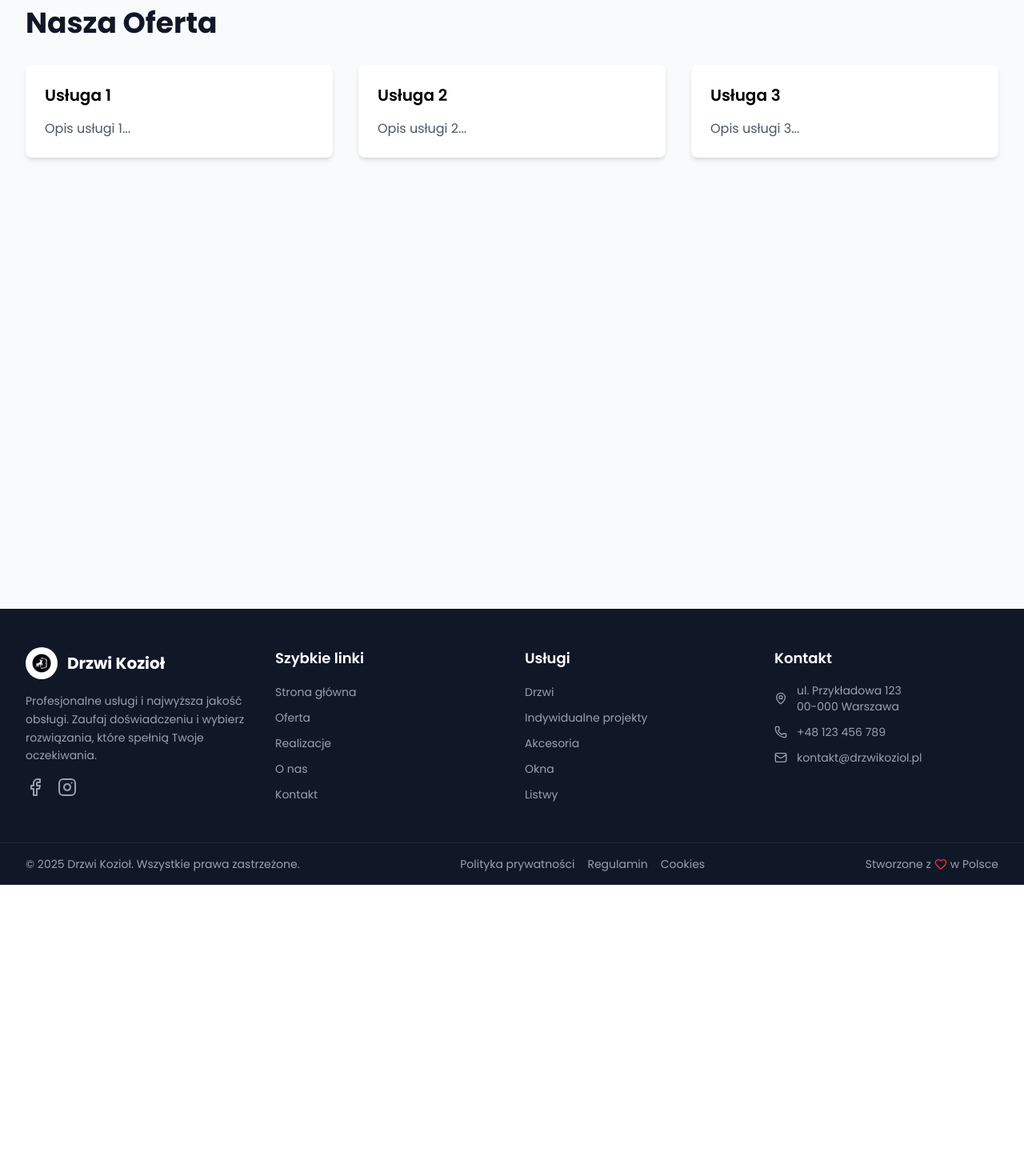
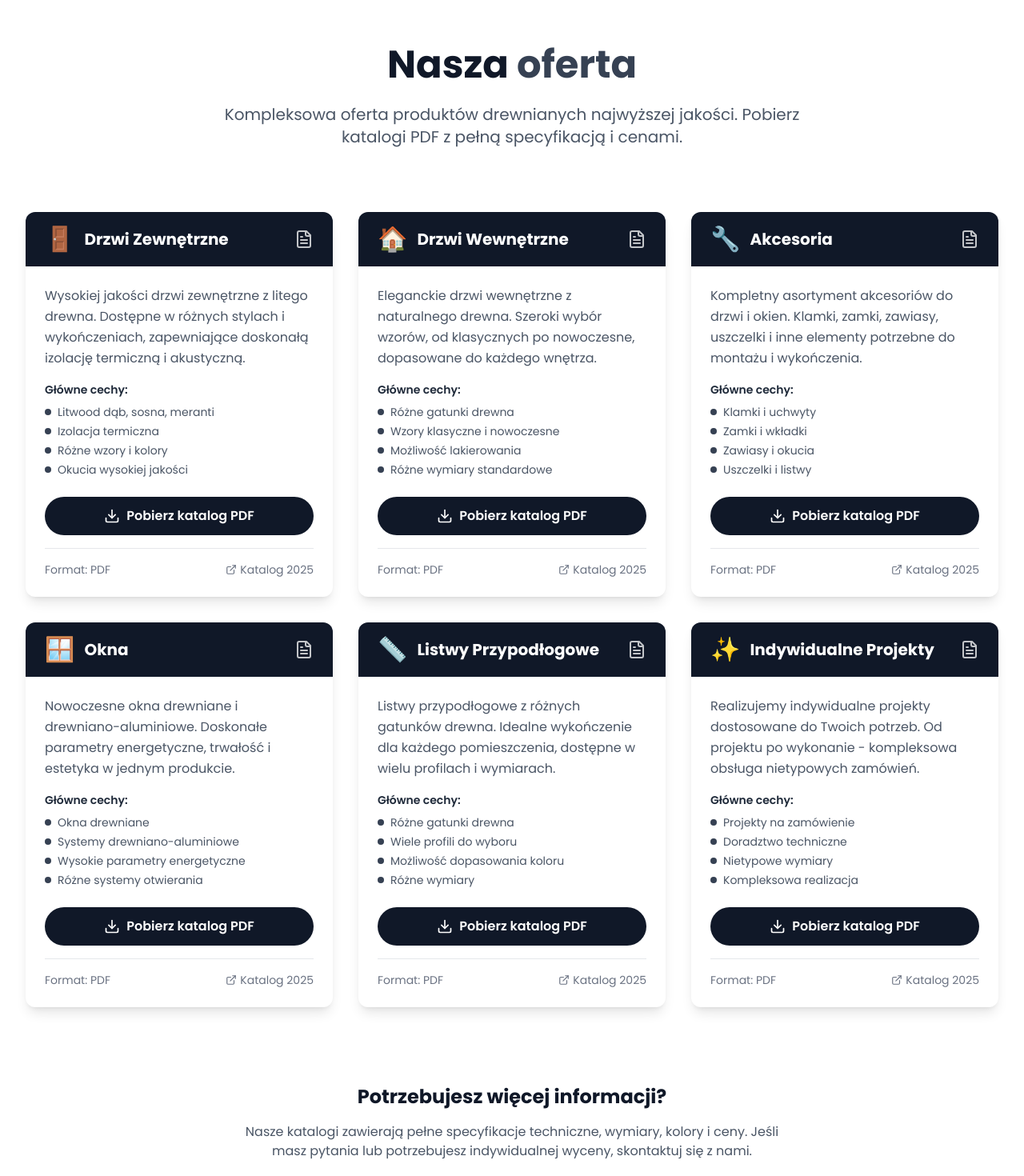
Before and after one commit to reavz7/DrzwiKoziol, a React (Vite) app in the folder DrzwiKoziol/: page /oferta in a window 1280 px wide. Shown: the part 160-1630 px from the top of the page at 80% size. Before the commit the page ends 1266 px from the top, so only its background shows below. Built offline with nearby package versions, Linux system fonts and the light colour scheme.

Commit message:
Add product catalog to Oferta page and update content on O Nas and Realizacje pages

```diff
--- a/DrzwiKoziol/pages/Oferta.jsx
+++ b/DrzwiKoziol/pages/Oferta.jsx
@@ -1,26 +1,164 @@
 import React from 'react';
+import { Download, ExternalLink, FileText } from 'lucide-react';
 
 function Oferta() {
+  const katalogi = [
+    {
+      id: 1,
+      nazwa: "Drzwi Zewnętrzne",
+      opis: "Wysokiej jakości drzwi zewnętrzne z litego drewna. Dostępne w różnych stylach i wykończeniach, zapewniające doskonałą izolację termiczną i akustyczną.",
+      ikona: "🚪",
+      pdfUrl: "/katalogi/drzwi-zewnetrzne-drewniane.pdf",
+      highlights: ["Litwood dąb, sosna, meranti", "Izolacja termiczna", "Różne wzory i kolory", "Okucia wysokiej jakości"]
+    },
+    {
+      id: 2,
+      nazwa: "Drzwi Wewnętrzne",
+      opis: "Eleganckie drzwi wewnętrzne z naturalnego drewna. Szeroki wybór wzorów, od klasycznych po nowoczesne, dopasowane do każdego wnętrza.",
+      ikona: "🏠",
+      pdfUrl: "/katalogi/drzwi-wewnetrzne-drewniane.pdf",
+      highlights: ["Różne gatunki drewna", "Wzory klasyczne i nowoczesne", "Możliwość lakierowania", "Różne wymiary standardowe"]
+    },
+    {
+      id: 3,
+      nazwa: "Akcesoria",
+      opis: "Kompletny asortyment akcesoriów do drzwi i okien. Klamki, zamki, zawiasy, uszczelki i inne elementy potrzebne do montażu i wykończenia.",
+      ikona: "🔧",
+      pdfUrl: "/katalogi/akcesoria.pdf",
+      highlights: ["Klamki i uchwyty", "Zamki i wkładki", "Zawiasy i okucia", "Uszczelki i listwy"]
+    },
+    {
+      id: 4,
+      nazwa: "Okna",
+      opis: "Nowoczesne okna drewniane i drewniano-aluminiowe. Doskonałe parametry energetyczne, trwałość i estetyka w jednym produkcie.",
+      ikona: "🪟",
+      pdfUrl: "/katalogi/okna.pdf",
+      highlights: ["Okna drewniane", "Systemy drewniano-aluminiowe", "Wysokie parametry energetyczne", "Różne systemy otwierania"]
+    },
+    {
+      id: 5,
+      nazwa: "Listwy Przypodłogowe",
+      opis: "Listwy przypodłogowe z różnych gatunków drewna. Idealne wykończenie dla każdego pomieszczenia, dostępne w wielu profilach i wymiarach.",
+      ikona: "📏",
+      pdfUrl: "/katalogi/listwy-przypodlogowe.pdf",
+      highlights: ["Różne gatunki drewna", "Wiele profili do wyboru", "Możliwość dopasowania koloru", "Różne wymiary"]
+    },
+    {
+      id: 6,
+      nazwa: "Indywidualne Projekty",
+      opis: "Realizujemy indywidualne projekty dostosowane do Twoich potrzeb. Od projektu po wykonanie - kompleksowa obsługa nietypowych zamówień.",
+      ikona: "✨",
+      pdfUrl: "/katalogi/indywidualne-projekty.pdf",
+      highlights: ["Projekty na zamówienie", "Doradztwo techniczne", "Nietypowe wymiary", "Kompleksowa realizacja"]
+    }
+  ];
+
+  const handleDownload = (pdfUrl, nazwaProduktu) => {
+    // W rzeczywistej aplikacji tutaj byłoby pobieranie PDF
+    alert(`Pobieranie katalogu: ${nazwaProduktu}\nURL: ${pdfUrl}`);
+  };
+
   return (
-    <div className="min-h-screen bg-gray-50 py-12">
+    <section className="py-24 bg-white">
       <div className="max-w-7xl mx-auto px-4 sm:px-6 lg:px-8">
-        <h1 className="text-4xl font-bold text-gray-900 mb-8">Nasza Oferta</h1>
+        {/* Nagłówek */}
+        <div className="text-center mb-20">
+          <h2 className="text-4xl md:text-5xl font-bold text-gray-900 mb-6">
+            Nasza <span className="text-gray-700">oferta</span>
+          </h2>
+          <p className="text-xl text-gray-600 max-w-3xl mx-auto">
+            Kompleksowa oferta produktów drewnianych najwyższej jakości.
+            Pobierz katalogi PDF z pełną specyfikacją i cenami.
+          </p>
+        </div>
+
+        {/* Siatka katalogów */}
         <div className="grid grid-cols-1 md:grid-cols-2 lg:grid-cols-3 gap-8">
-          <div className="bg-white p-6 rounded-lg shadow-md">
-            <h2 className="text-xl font-semibold mb-4">Usługa 1</h2>
-            <p className="text-gray-600">Opis usługi 1...</p>
+          {katalogi.map((katalog) => (
+            <div key={katalog.id} className="bg-white rounded-xl shadow-lg hover:shadow-xl transition-shadow duration-300 overflow-hidden">
+              {/* Nagłówek karty */}
+              <div className="bg-gray-900 px-6 py-4">
+                <div className="flex items-center justify-between">
+                  <div className="flex items-center space-x-3">
+                    <span className="text-3xl">{katalog.ikona}</span>
+                    <h2 className="text-xl font-bold text-white">{katalog.nazwa}</h2>
+                  </div>
+                  <FileText className="text-white opacity-75" size={24} />
+                </div>
+              </div>
+
+              {/* Zawartość karty */}
+              <div className="p-6">
+                <p className="text-gray-600 mb-4 leading-relaxed">
+                  {katalog.opis}
+                </p>
+
+                {/* Highlights */}
+                <div className="mb-6">
+                  <h3 className="text-sm font-semibold text-gray-800 mb-2">Główne cechy:</h3>
+                  <ul className="space-y-1">
+                    {katalog.highlights.map((highlight, index) => (
+                      <li key={index} className="text-sm text-gray-600 flex items-center">
+                        <span className="w-2 h-2 bg-gray-700 rounded-full mr-2"></span>
+                        {highlight}
+                      </li>
+                    ))}
+                  </ul>
+                </div>
+
+                {/* Przycisk pobierania */}
+                <button
+                  onClick={() => handleDownload(katalog.pdfUrl, katalog.nazwa)}
+                  className="w-full bg-gray-900 hover:bg-gray-800 text-white font-semibold py-3 px-6 rounded-full transition-all duration-300 hover:scale-105 hover:shadow-xl flex items-center justify-center space-x-2"
+                >
+                  <Download size={20} />
+                  <span>Pobierz katalog PDF</span>
+                </button>
+
+                {/* Dodatkowe informacje */}
+                <div className="mt-4 pt-4 border-t border-gray-200">
+                  <div className="flex items-center justify-between text-sm text-gray-500">
+                    <span>Format: PDF</span>
+                    <span className="flex items-center space-x-1">
+                      <ExternalLink size={14} />
+                      <span>Katalog 2025</span>
+                    </span>
+                  </div>
+                </div>
+              </div>
+            </div>
+          ))}
+        </div>
+
+        {/* Call to Action */}
+        <div className="text-center mt-24">
+          <div className="mb-8">
+            <h2 className="text-2xl font-bold text-gray-900 mb-4">
+              Potrzebujesz więcej informacji?
+            </h2>
+            <p className="text-gray-600 mb-6 max-w-2xl mx-auto">
+              Nasze katalogi zawierają pełne specyfikacje techniczne, wymiary, kolory i ceny.
+              Jeśli masz pytania lub potrzebujesz indywidualnej wyceny, skontaktuj się z nami.
+            </p>
           </div>
-          <div className="bg-white p-6 rounded-lg shadow-md">
-            <h2 className="text-xl font-semibold mb-4">Usługa 2</h2>
-            <p className="text-gray-600">Opis usługi 2...</p>
-          </div>
-          <div className="bg-white p-6 rounded-lg shadow-md">
-            <h2 className="text-xl font-semibold mb-4">Usługa 3</h2>
-            <p className="text-gray-600">Opis usługi 3...</p>
+
+          <div className="flex flex-col sm:flex-row gap-4 justify-center">
+            <button className="inline-flex items-center px-8 py-4 bg-gray-900 text-white font-semibold rounded-full hover:bg-gray-800 transition-all duration-300 hover:scale-105 hover:shadow-xl">
+              Skontaktuj się z nami
+              <svg className="ml-2 w-5 h-5" fill="none" stroke="currentColor" viewBox="0 0 24 24">
+                <path strokeLinecap="round" strokeLinejoin="round" strokeWidth={2} d="M17 8l4 4m0 0l-4 4m4-4H3" />
+              </svg>
+            </button>
+            <button className="inline-flex items-center px-8 py-4 border-2 border-gray-900 text-gray-900 font-semibold rounded-full hover:bg-gray-900 hover:text-white transition-all duration-300 hover:scale-105 hover:shadow-xl">
+              Zamów darmowy pomiar
+              <svg className="ml-2 w-5 h-5" fill="none" stroke="currentColor" viewBox="0 0 24 24">
+                <path strokeLinecap="round" strokeLinejoin="round" strokeWidth={2} d="M9 12l2 2 4-4m6 2a9 9 0 11-18 0 9 9 0 0118 0z" />
+              </svg>
+            </button>
           </div>
         </div>
       </div>
-    </div>
+    </section>
   );
 }
 
--- a/DrzwiKoziol/pages/Onas.jsx
+++ b/DrzwiKoziol/pages/Onas.jsx
@@ -10,21 +10,11 @@ function ONas() {
             <div>
               <h2 className="text-2xl font-semibold mb-4">Nasza Historia</h2>
               <p className="text-gray-600 mb-4">
-                Lorem ipsum dolor sit amet, consectetur adipiscing elit. Sed do eiusmod tempor incididunt ut labore et dolore magna aliqua.
+                kiedys cos tu zrobie B)
               </p>
-              <p className="text-gray-600">
-                Ut enim ad minim veniam, quis nostrud exercitation ullamco laboris nisi ut aliquip ex ea commodo consequat.
-              </p>
+
             </div>
-            <div>
-              <h2 className="text-2xl font-semibold mb-4">Nasza Misja</h2>
-              <p className="text-gray-600 mb-4">
-                Duis aute irure dolor in reprehenderit in voluptate velit esse cillum dolore eu fugiat nulla pariatur.
-              </p>
-              <p className="text-gray-600">
-                Excepteur sint occaecat cupidatat non proident, sunt in culpa qui officia deserunt mollit anim id est laborum.
-              </p>
-            </div>
+
           </div>
         </div>
       </div>
--- a/DrzwiKoziol/pages/Realizacje.jsx
+++ b/DrzwiKoziol/pages/Realizacje.jsx
@@ -6,29 +6,7 @@ function Realizacje() {
     <div className="min-h-screen bg-gray-50 py-12">
       <div className="max-w-7xl mx-auto px-4 sm:px-6 lg:px-8">
         <h1 className="text-4xl font-bold text-gray-900 mb-8">Nasze Realizacje</h1>
-        <div className="grid grid-cols-1 md:grid-cols-2 lg:grid-cols-3 gap-8">
-          <div className="bg-white rounded-lg shadow-md overflow-hidden">
-            <div className="h-48 bg-gray-300"></div>
-            <div className="p-6">
-              <h2 className="text-xl font-semibold mb-2">Projekt 1</h2>
-              <p className="text-gray-600">Opis projektu 1...</p>
-            </div>
-          </div>
-          <div className="bg-white rounded-lg shadow-md overflow-hidden">
-            <div className="h-48 bg-gray-300"></div>
-            <div className="p-6">
-              <h2 className="text-xl font-semibold mb-2">Projekt 2</h2>
-              <p className="text-gray-600">Opis projektu 2...</p>
-            </div>
-          </div>
-          <div className="bg-white rounded-lg shadow-md overflow-hidden">
-            <div className="h-48 bg-gray-300"></div>
-            <div className="p-6">
-              <h2 className="text-xl font-semibold mb-2">Projekt 3</h2>
-              <p className="text-gray-600">Opis projektu 3...</p>
-            </div>
-          </div>
-        </div>
+       <p>tu dam te posty z ig</p>
       </div>
     </div>
   );
```
